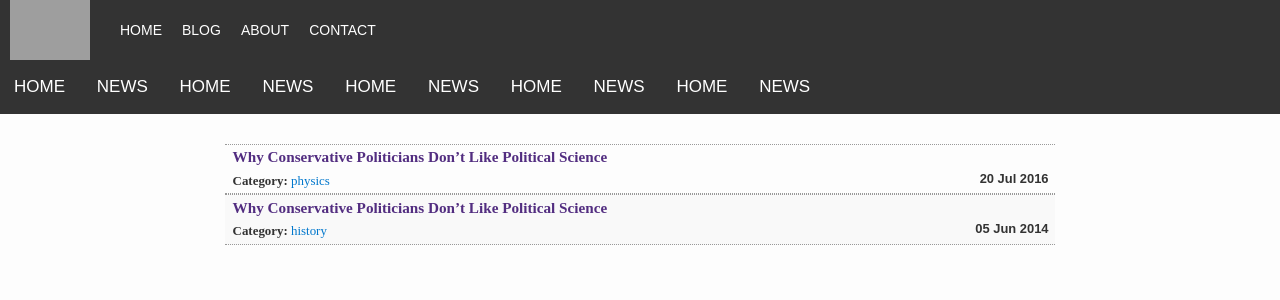
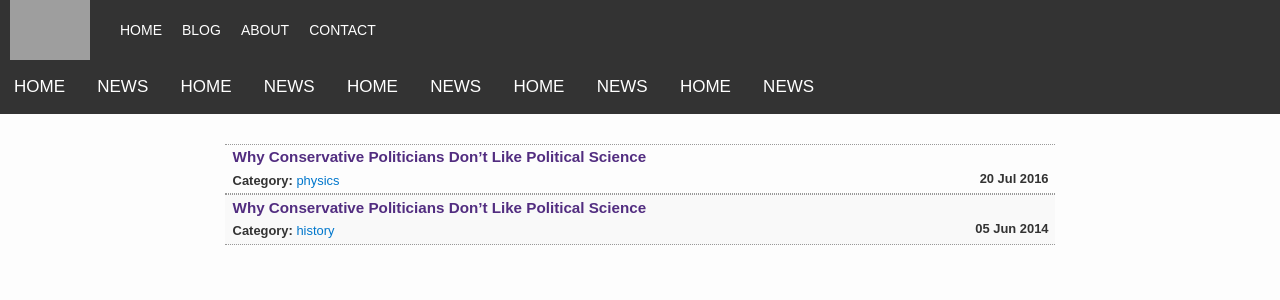
Before and after one commit to Indscience/indscience.github.io, a Jekyll site: the page built from index.html, in a window 1280 px wide. Shown: the top 300 px of the page. Built offline with Jekyll 4.4.1, drawn with Linux system fonts in a browser that asks for light colours; nearby versions of some CDN libraries; some web fonts are replaced; grey boxes are pictures that could not be loaded.

Commit message:
Update main.scss

```diff
--- a/css/main.scss
+++ b/css/main.scss
@@ -6,7 +6,7 @@
 
 
 // Our variables
-$base-font-family: 'Coda', cursive;
+$base-font-family: 'Metrophobic', sans-serif;
 $base-font-size:   .95em;
 $small-font-size:  $base-font-size * 0.875;
 $base-line-height: 1.5;
```
